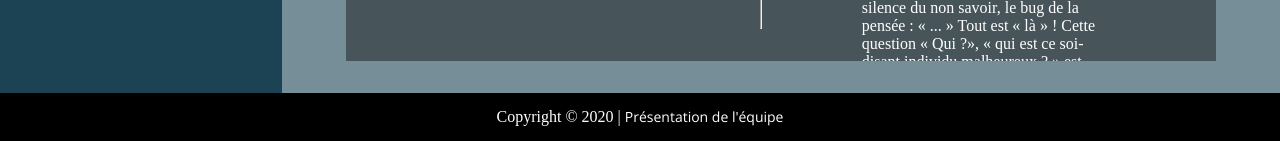
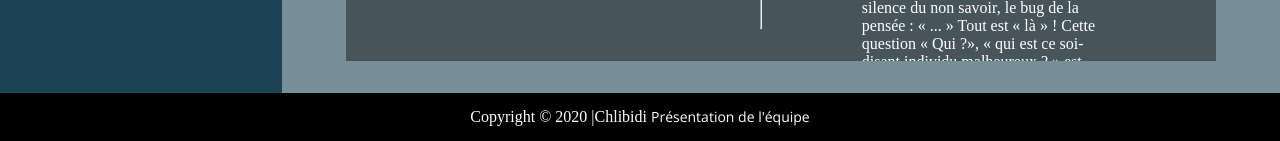
Before and after one commit to CelineMAGNERON/almamounia_php, a PHP site: page /enseignant.php in a window 1280 px wide. Shown: the part 659-800 px from the top of the page. Run offline with PHP 8.4, Linux system fonts and the light colour scheme.

Commit message:
Chlibidi

```diff
--- a/footer.php
+++ b/footer.php
@@ -3,7 +3,7 @@
 <html lang="fr">
 
 <footer>
-    <span>Copyright © 2020</span> |
+    <span>Copyright © 2020</span> |Chlibidi
     <a class="contact" href="contact" title="contact">Présentation de l'équipe</a>
 </footer>
 
```
